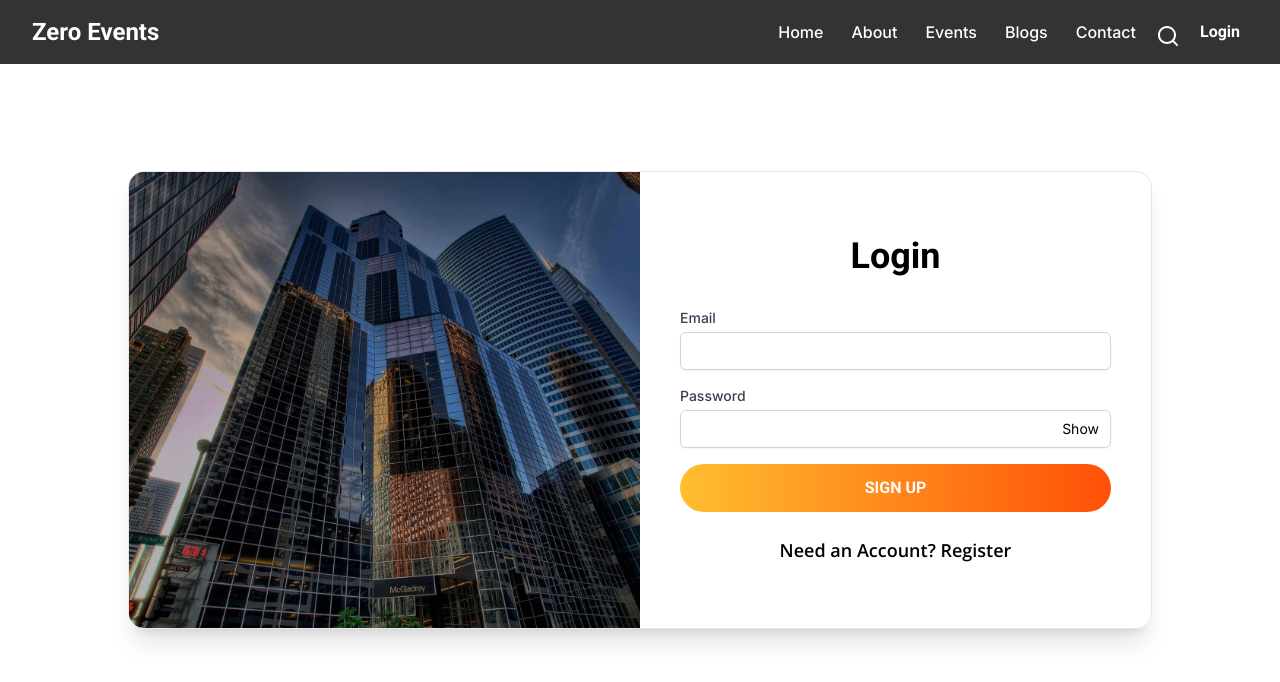
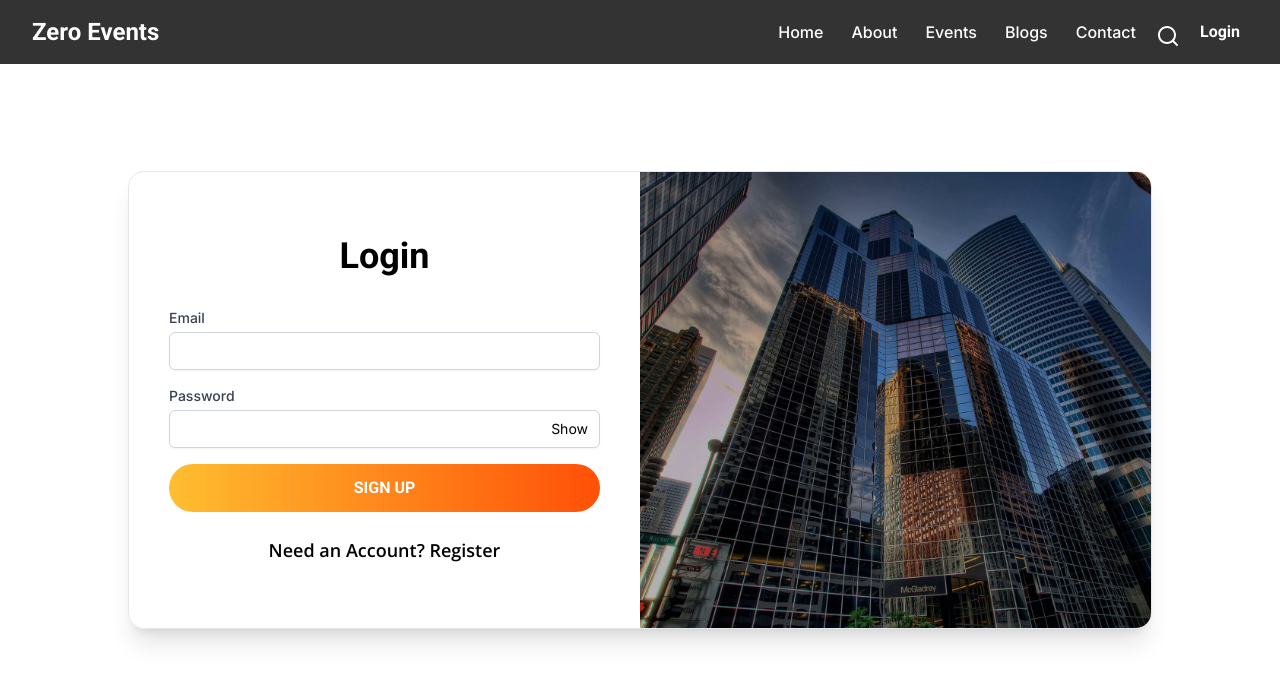
Before and after one commit to tahfeezmizan/zero-event, a Next.js app: page /login in a window 1280 px wide. Shown: the top 682 px of the page. Built offline with nearby package versions, Linux system fonts and the light colour scheme.

Commit message:
refector: login page

```diff
--- a/src/app/login/page.jsx
+++ b/src/app/login/page.jsx
@@ -36,14 +36,6 @@ const Loginpage = () => {
     return (
         <div className='min-h-screen flex items-center justify-center px-4 sm:px-6 lg:px-8 -mt-16'>
             <div className="grid grid-cols-1 lg:grid-cols-2 border rounded-2xl overflow-hidden shadow-xl max-w-5xl w-full">
-                <div className="col-span-1 flex items-center justify-center" style={{
-                    backgroundImage: `linear-gradient(rgba(0,0,0,0.3), rgba(0,0,0,0.3)), url(${singUpImg.src})`,
-                    backgroundPosition: 'center',
-                    backgroundSize: 'cover',
-                    backgroundRepeat: 'no-repeat'
-                }}>
-                    {/* Image background */}
-                </div>
                 <div className="col-span-1 flex items-center justify-center">
                     <div className="py-16 px-10 w-full">
                         <h2 className="text-4xl text-center font-Roboto font-bold mb-8">Login</h2>
@@ -93,6 +85,15 @@ const Loginpage = () => {
                         <p className="text-lg font-OpenSans font-semibold text-center pt-6">Need an Account? <Link className='' href={`/singup`}>Register</Link></p>
                     </div>
                 </div>
+
+                <div className="col-span-1 flex items-center justify-center" style={{
+                    backgroundImage: `linear-gradient(rgba(0,0,0,0.3), rgba(0,0,0,0.3)), url(${singUpImg.src})`,
+                    backgroundPosition: 'center',
+                    backgroundSize: 'cover',
+                    backgroundRepeat: 'no-repeat'
+                }}>
+                    {/* Image background */}
+                </div>
             </div>
         </div>
     );
--- a/src/components/Homepage/Featuredevents.jsx
+++ b/src/components/Homepage/Featuredevents.jsx
@@ -1,3 +1,4 @@
+"use client"
 import axios from 'axios';
 import React, { useEffect, useState } from 'react';
 import { IoLocationOutline } from "react-icons/io5";
```
